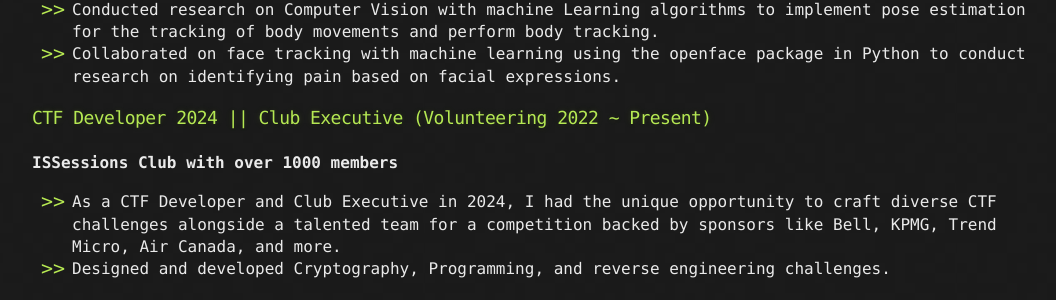
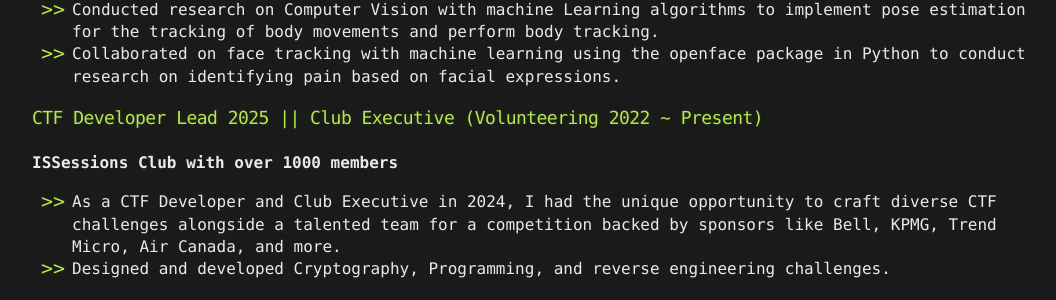
Before and after one commit to Mmo-kali/mmo-kali.github.io, a Jekyll site: the page built from about.md, in a window 1280 px wide. Shown: the part 1182-1482 px from the top of the page, without its empty margins (108-1164 px from the left). Built offline with Jekyll 4.4.1, drawn with Linux system fonts in a browser that asks for light colours; our own code applies the rules of GitHub Pages for plain Markdown files.

Commit message:
Update about.md

```diff
--- a/about.md
+++ b/about.md
@@ -42,7 +42,7 @@ Sheridan College 2022 – 2026 | Oakville, Canada
 - Conducted research on Computer Vision with machine Learning algorithms to implement pose estimation for the tracking of body movements and perform body tracking.
 - Collaborated on face tracking with machine learning using the openface package in Python to conduct research on identifying pain based on facial expressions.
 
-### CTF Developer 2024 || Club Executive (Volunteering 2022 ~ Present)
+### CTF Developer Lead 2025 || Club Executive (Volunteering 2022 ~ Present)
 
 **ISSessions Club with over 1000 members**
 - As a CTF Developer and Club Executive in 2024, I had the unique opportunity to craft diverse CTF challenges alongside a talented team for a competition backed by sponsors like Bell, KPMG, Trend Micro, Air Canada, and more.
```
